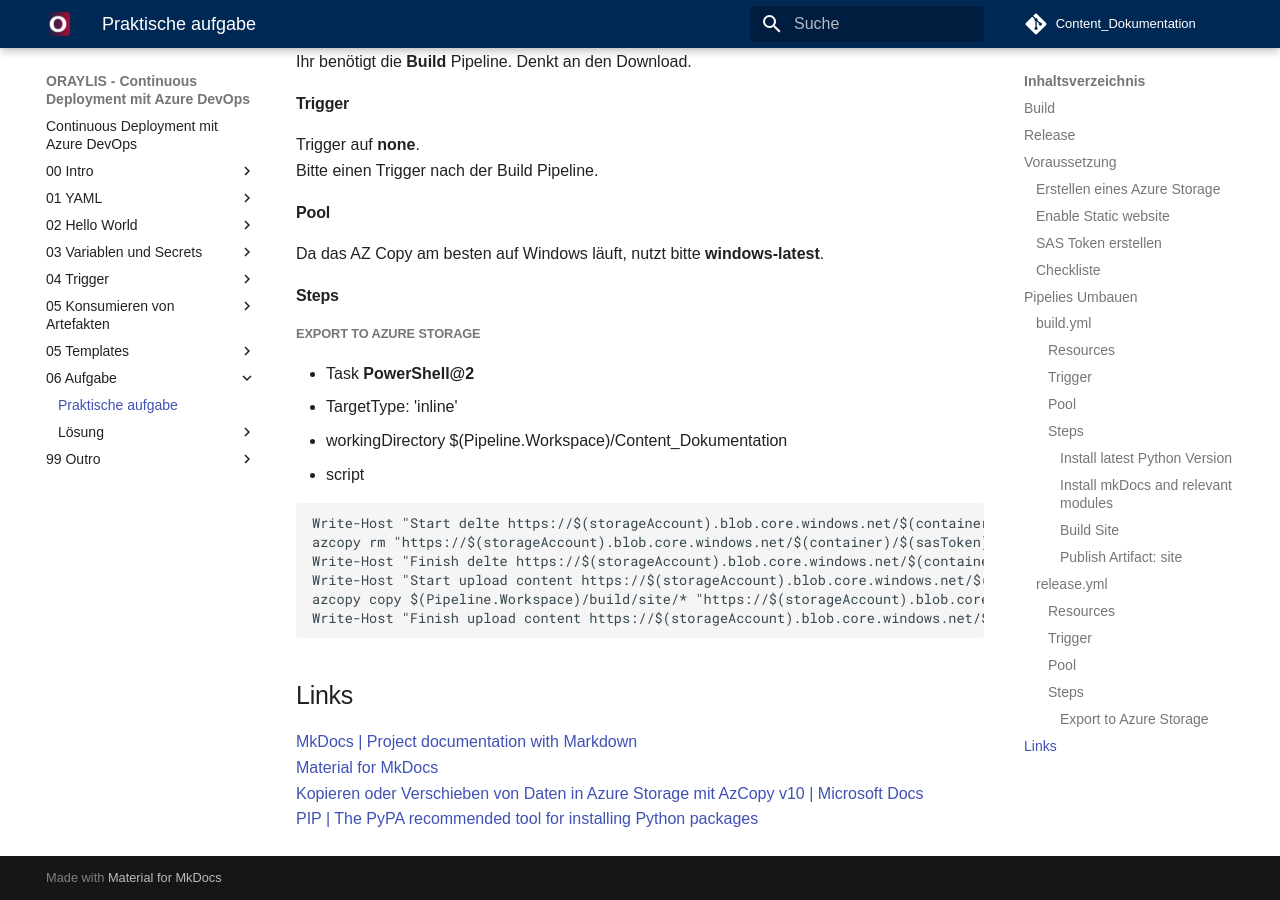
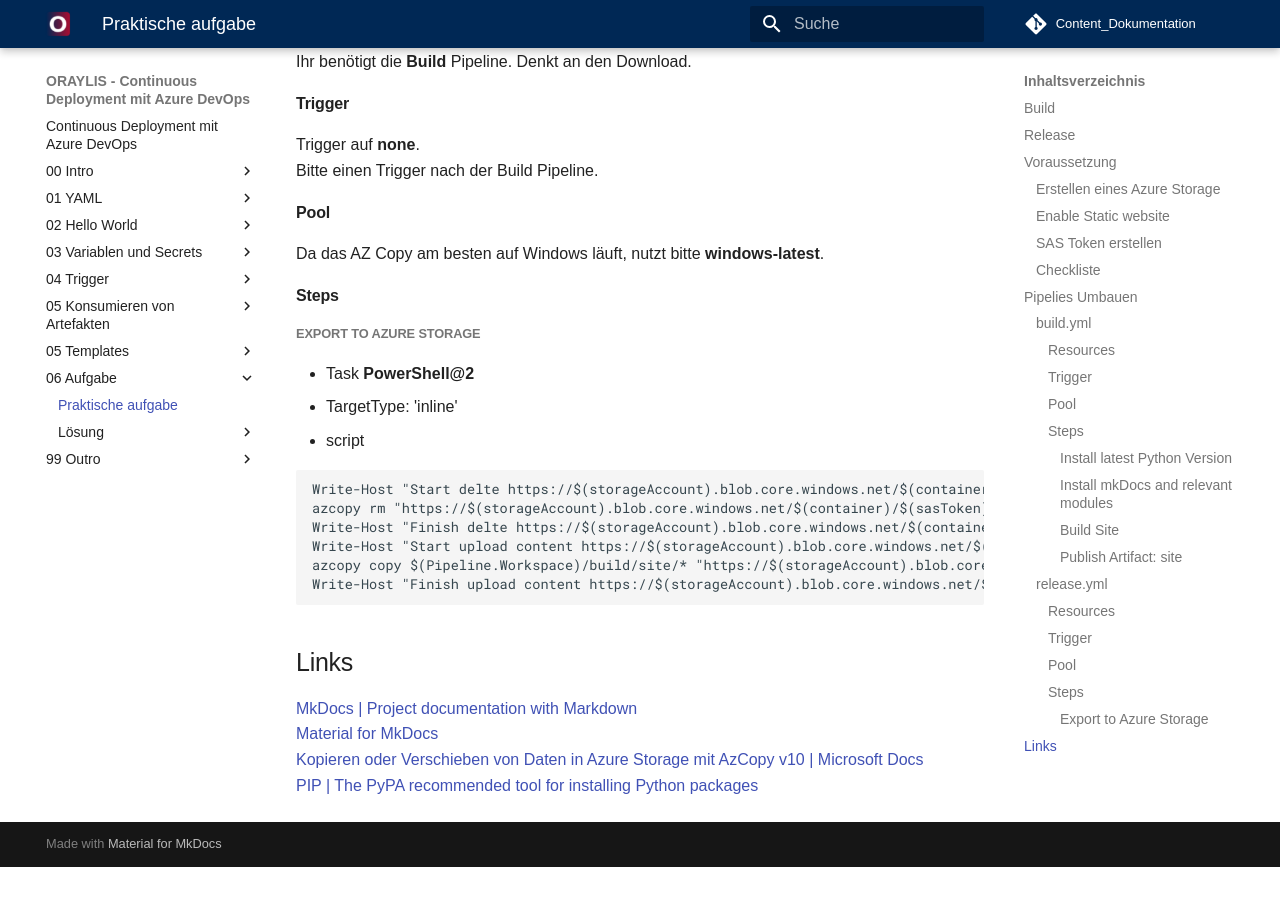
Before and after one commit to zyeiy2/Content_Dokumentation, an MkDocs documentation site: the page built from docs/06-Aufgabe/01-Aufgabe.md, in a window 1280 px wide and 900 px high, scrolled down 5287 px. Built offline with MkDocs 1.6.1 and Material for MkDocs 9.7.7, drawn with Linux system fonts in a browser that asks for light colours; some web fonts are replaced; comment, search, counter and statistics services are not loaded; after the commit the page ends 6154 px from its top, so only the background shows below that.

Commit message:
Update 01-Aufgabe.md
Remove Part

````diff
--- a/docs/06-Aufgabe/01-Aufgabe.md
+++ b/docs/06-Aufgabe/01-Aufgabe.md
@@ -141,7 +141,6 @@
 ##### Export to Azure Storage
 - Task **PowerShell@2**
 - TargetType: 'inline'
-- workingDirectory $(Pipeline.Workspace)/Content_Dokumentation
 - script
 ```PowerShell
 Write-Host "Start delte https://$(storageAccount).blob.core.windows.net/$(container)"
````
